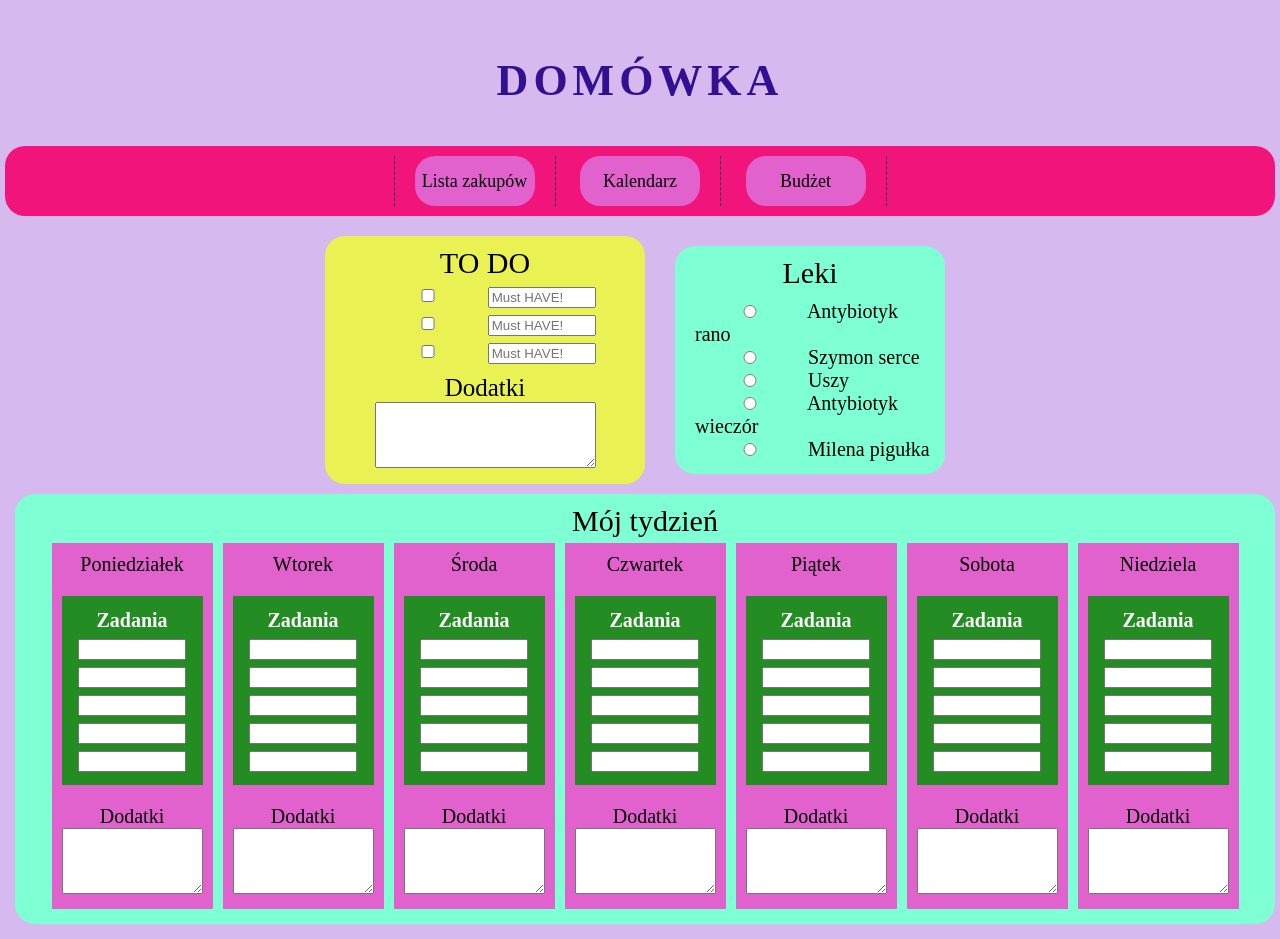
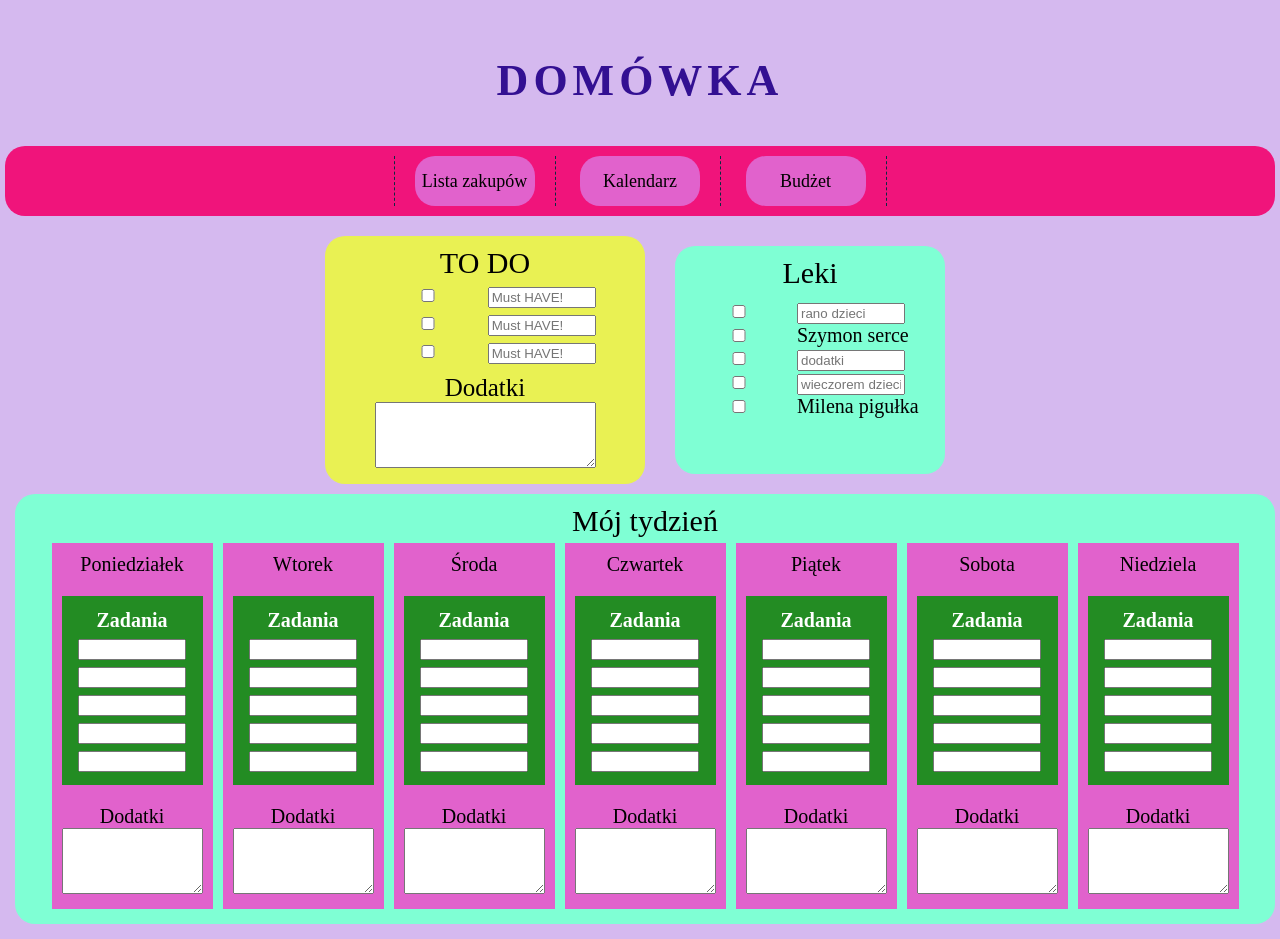
Before and after one commit to MilenaTukiendorf/DOM-WKA, a plain HTML site: page main/index.html in a window 1280 px wide. Drawn offline with Linux system fonts and the light colour scheme.

Commit message:
Some functionality.

```diff
--- a/main/index.html
+++ b/main/index.html
@@ -46,11 +46,11 @@
             <div class="leki">
                 <div class="title">Leki</div>
                     <div class="leki-osoby">
-                        <div><label><input type="radio" value="1" name="leki2"> Antybiotyk rano </label></div>
-                        <div><label><input type="radio" value="2" name="leki2"> Szymon serce </label></div>
-                        <div><label><input type="radio" value="3" name="leki2"> Uszy </label></div>
-                        <div><label><input type="radio" value="4" name="leki2"> Antybiotyk wieczór </label></div>
-                        <div><label><input type="radio" value="5" name="leki2"> Milena pigułka</label></div>
+                        <div><label><input type="checkbox" value="1" name="leki2"> <input type="text" name="have" placeholder="rano dzieci"></label></div>
+                        <div><label><input type="checkbox" value="2" name="leki2"> Szymon serce </label></div>
+                        <div><label><input type="checkbox" value="3" name="leki2"> <input type="text" name="have" placeholder="dodatki"> </label></div>
+                        <div><label><input type="checkbox" value="4" name="leki2"> <input type="text" name="have" placeholder="wieczorem dzieci"></label></div>
+                        <div><label><input type="checkbox" value="5" name="leki2"> Milena pigułka</label></div>
                     </div>
                 </div>
             </div>
--- a/main/style.css
+++ b/main/style.css
@@ -96,6 +96,7 @@ h1.logo {
     margin: 20px;
     font-size: 30px;
 
+
 }
 
 .tydzien {
@@ -136,8 +137,13 @@ h1.logo {
     font-size: 20px;
     text-align: left;
     margin-top: 10px;
-    margin-left: 10px;
+    /* margin-left: 10px; */
+    flex-wrap: wrap;
+}
 
+.label {
+    font-size: 20px;
+    width: auto;
 }
 
 
--- a/style.css
+++ /dev/null
@@ -1,4 +0,0 @@
-body {
-    color: black;
-    background-color: rgb(176, 103, 224);
-    }
```
Also changed, not shown: index.html (deleted, +0 -13 lines), main.js (deleted).
